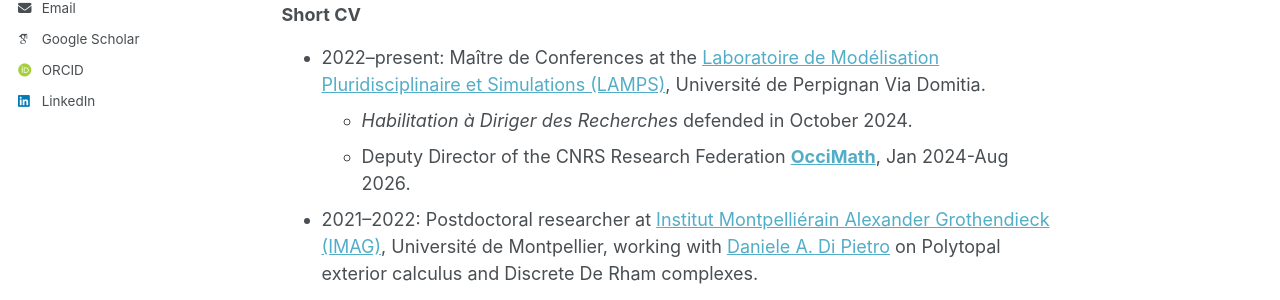
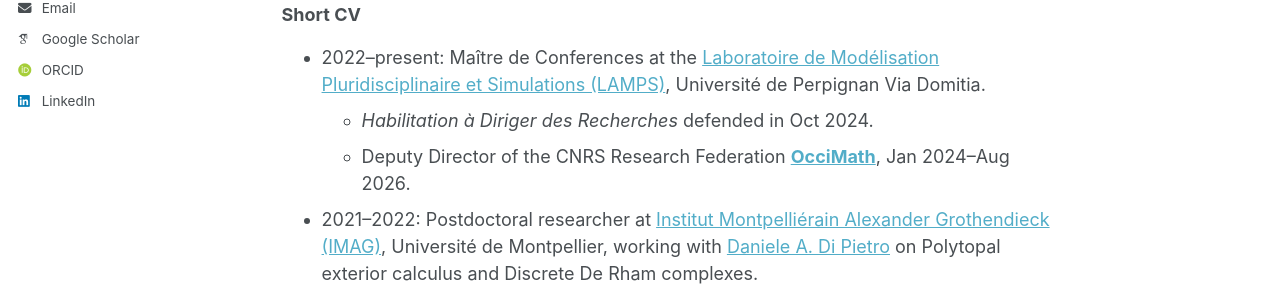
Before and after one commit to fbonaldi/fbonaldi.github.io, a Jekyll site: the page built from _pages/about.md, in a window 1280 px wide and 1234 px high. Shown: the part 407-707 px from the top of the window. Built offline with Jekyll 4.4.1, drawn with Linux system fonts in a browser that asks for light colours; some web fonts are replaced; a script bundle is joined from its source files by our own code; library files that are not in the unit come from our copies.

Commit message:
Update about.md

```diff
--- a/_pages/about.md
+++ b/_pages/about.md
@@ -14,8 +14,8 @@
 ### Short CV
 
 * 2022–present: Maître de Conferences at the [Laboratoire de Modélisation Pluridisciplinaire et Simulations (LAMPS)](https://lamps.univ-perp.fr/), Université de Perpignan Via Domitia.
-  * _Habilitation à Diriger des Recherches_ defended in October 2024.
-  * Deputy Director of the CNRS Research Federation [**OcciMath**](https://occi.math.cnrs.fr/), Jan 2024-Aug 2026.
+  * _Habilitation à Diriger des Recherches_ defended in Oct 2024.
+  * Deputy Director of the CNRS Research Federation [**OcciMath**](https://occi.math.cnrs.fr/), Jan 2024–Aug 2026.
 * 2021–2022: Postdoctoral researcher at [Institut Montpelliérain Alexander Grothendieck (IMAG)](https://imag.umontpellier.fr/), Université de Montpellier, working with [Daniele A. Di Pietro](https://imag.umontpellier.fr/~di-pietro/) on Polytopal exterior calculus and Discrete De Rham complexes.
 * 2019–2021: Postdoctoral researcher at [Inria Côte d'Azur](https://www.inria.fr/en/inria-centre-universite-cote-azur) & [Laboratoire J. A. Dieudonné (LJAD)](https://math.univ-cotedazur.fr/), Université Côte d'Azur, working in the Inria COFFEE team in collaboration with [Roland Masson](https://math.unice.fr/~massonr/), [Jérôme Droniou](https://imag.umontpellier.fr/~droniou/) (Monash University, Melbourne), Konstantin Brenner, and Laurent Trenty, on two-phase flows in fractured porous media coupled with mechanical deformation. Project funded by [Andra](https://www.andra.fr).
 * 2017–2019: Postdoctoral researcher at [MOX](https://mox.polimi.it), Politecnico di Milano, working with [Paola F. Antonietti](https://antonietti.faculty.polimi.it/) as a member of the [SPEED](https://speed.mox.polimi.it/) group, on Discontinuous Galerkin methods on polyhedral grids for elasto-acoustic wave propagation. Project PolyPDEs funded by [SIR](https://sir.mur.gov.it/).
```
